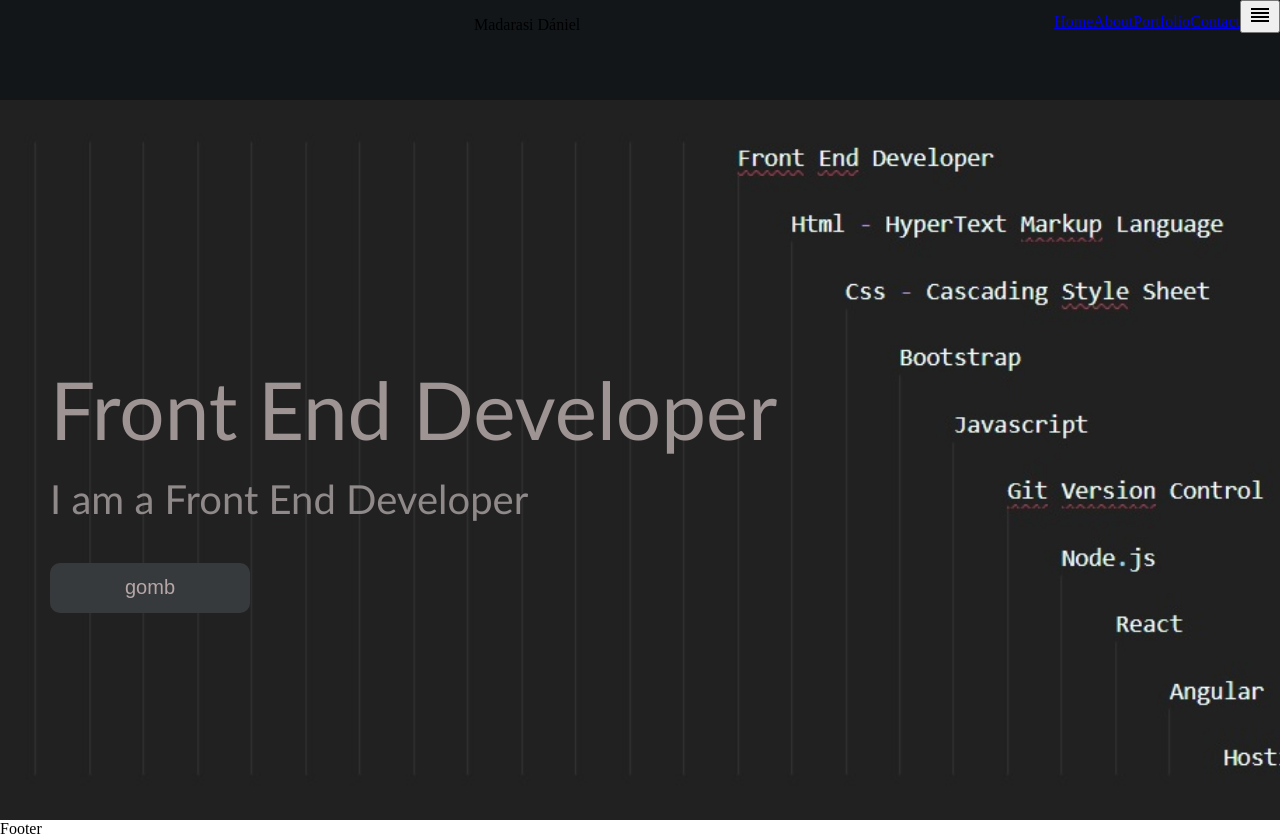
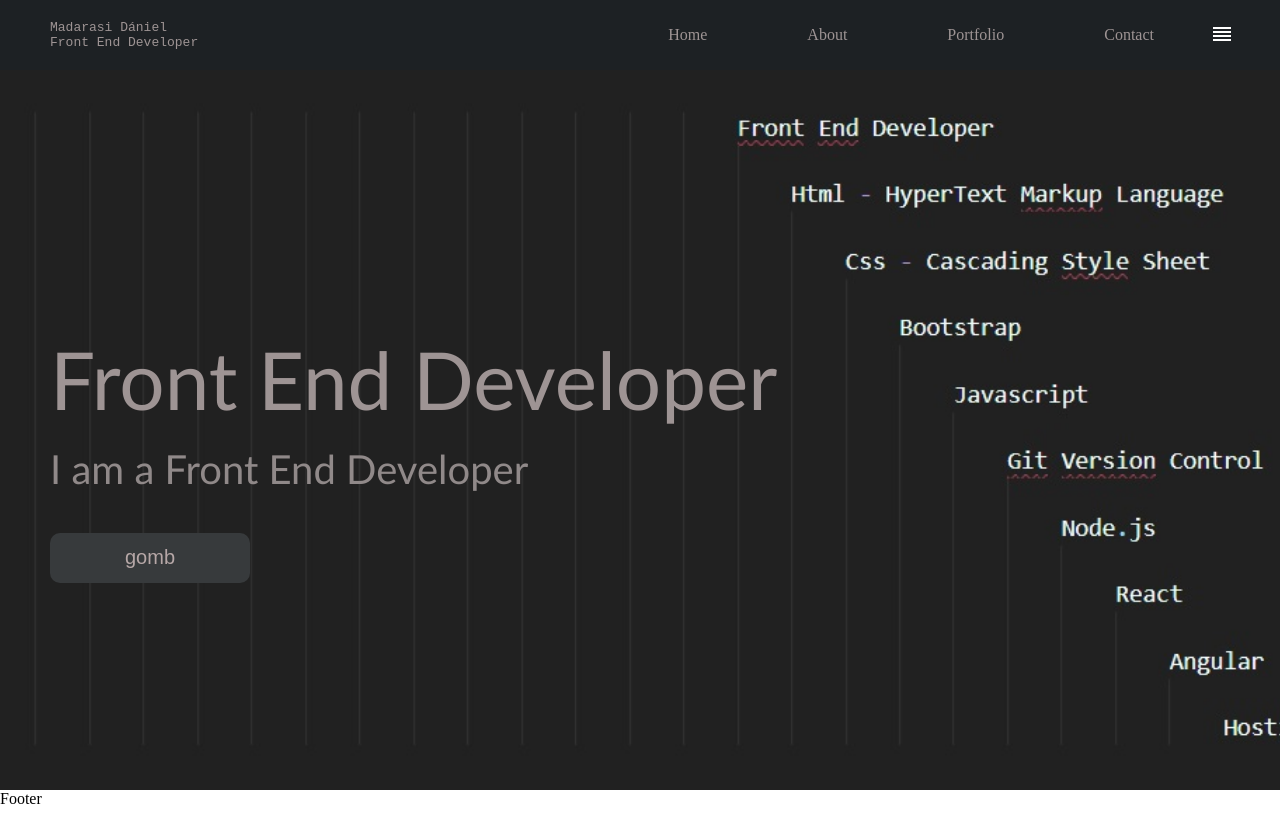
Before and after one commit to MadarasiD/React-Portfolio, a React (Create React App) app: page / in a window 1280 px wide. After the commit the page ends 808 px from the top, so only its background shows below. Built offline with nearby package versions, Linux system fonts and the light colour scheme.

Commit message:
navigáció hover effect állítása

```diff
--- a/src/components/Navbar.js
+++ b/src/components/Navbar.js
@@ -9,7 +9,7 @@ const Navbar = () => {
     <div className="navbar">
 
       <div className="navbar-left">
-        <p>Madarasi Dániel</p>
+        <p>Madarasi Dániel <br />Front End Developer</p>
       </div>
 
       <div className="navbar-right">
--- a/src/styles/Navbar.css
+++ b/src/styles/Navbar.css
@@ -1,16 +1,68 @@
 .navbar{
 
     width: 100%;
-    height: 100px;
-    background: #121619;
+    height: 70px;
+    background: #1d2124;
     display: flex;
-    flex-direction: row;
+    justify-content: space-between;
 }
 
 .navbar-left{
 
-    flex: 50%;
     height: 100%;
     display: flex;
     justify-content: center;
+    padding-left: 50px;
+    align-items: center;
 }
+
+.navbar-left p {
+
+    font-family: monospace;
+    color: rgb(158, 148, 148);
+    cursor: pointer;
+}
+
+.navbar-right {
+
+
+    height: 100%;
+    display: flex;
+    justify-content: center;
+    align-items: center;
+    margin-right: 40px;
+}
+
+.navbar a {
+    position: relative;
+    color: rgb(158, 148, 148);
+    text-decoration: none;
+    margin: 50px;
+    transform: transition;
+}
+
+.navbar a::after{
+
+    content: '';
+    position: absolute;
+    bottom: -5px;
+    left: 50%;
+    width: 0;
+    height: 2px;
+    background: rgb(93, 86, 86);
+    transition: 0.5s ease-out;
+}
+
+.navbar a:hover::after{
+
+    left: 0;
+    width: 100%;
+}
+
+.navbar-right button{
+
+    background: transparent;
+    border: none;
+    color: #fff;
+    cursor: pointer;
+}
```
